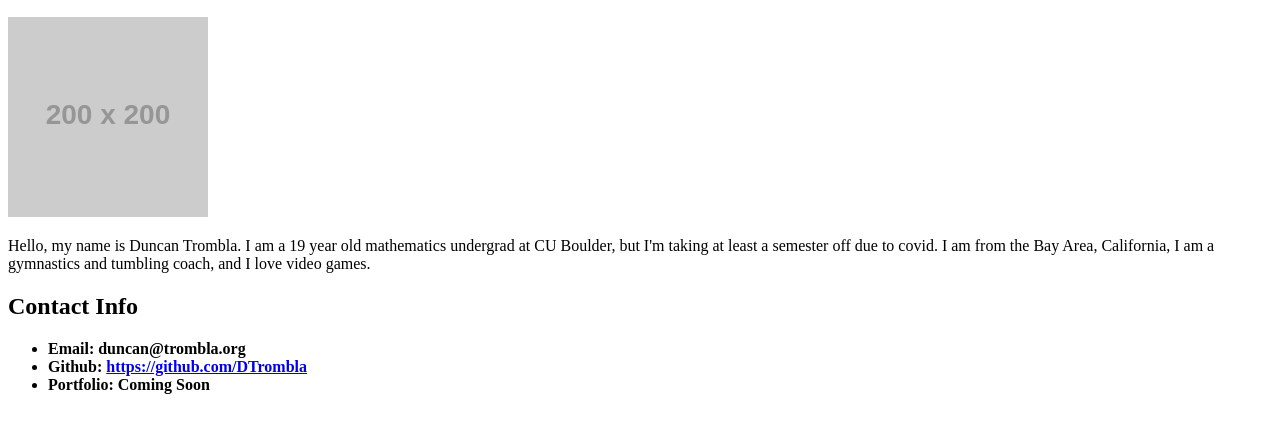
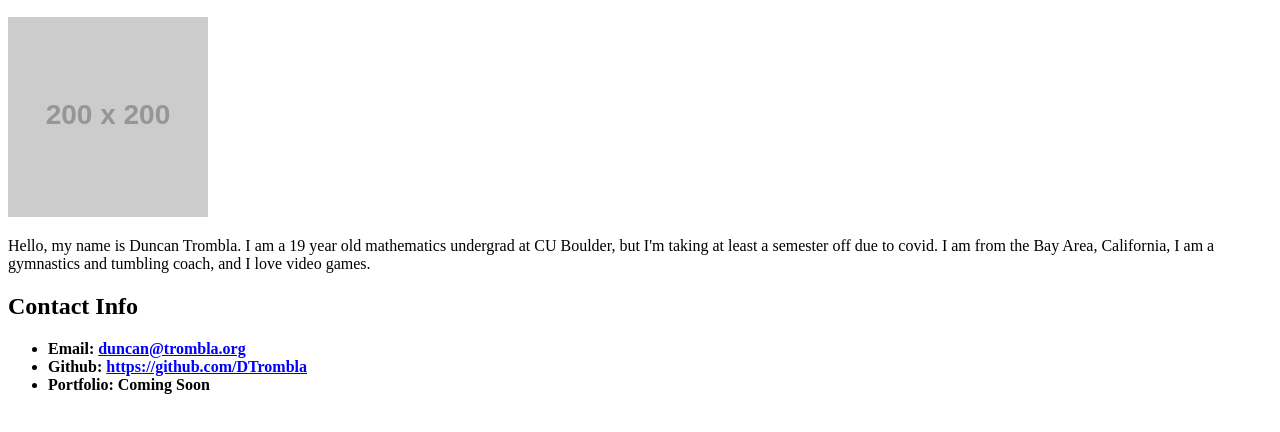
Before and after one commit to DTrombla/student_bio, a plain HTML site: page index.html in a window 1280 px wide. Shown: the part 110-542 px from the top of the page. Drawn offline with Linux system fonts and the light colour scheme; placeholder pictures from the web are drawn by us.

Commit message:
fixed index file

```diff
--- a/index.html
+++ b/index.html
@@ -15,8 +15,8 @@
              and I love video games.</p>
         <h2>Contact Info</h2>
         <strong><ul>
-            <li>Email: duncan@trombla.org</a></li>
-            <li>Github: <a href="https://github.com/DTrombla" target="_blank">https://github.com/DTrombla</a></li>
+            <li>Email: <a style = "color:blue;" href = "mailto: duncan@trombla.org">duncan@trombla.org</a></li>
+            <li>Github: <a style  = "color:blue;" href="https://github.com/DTrombla" target="_blank">https://github.com/DTrombla</a></li>
             <li>Portfolio: Coming Soon</li>
         </ul></strong>
 
```
